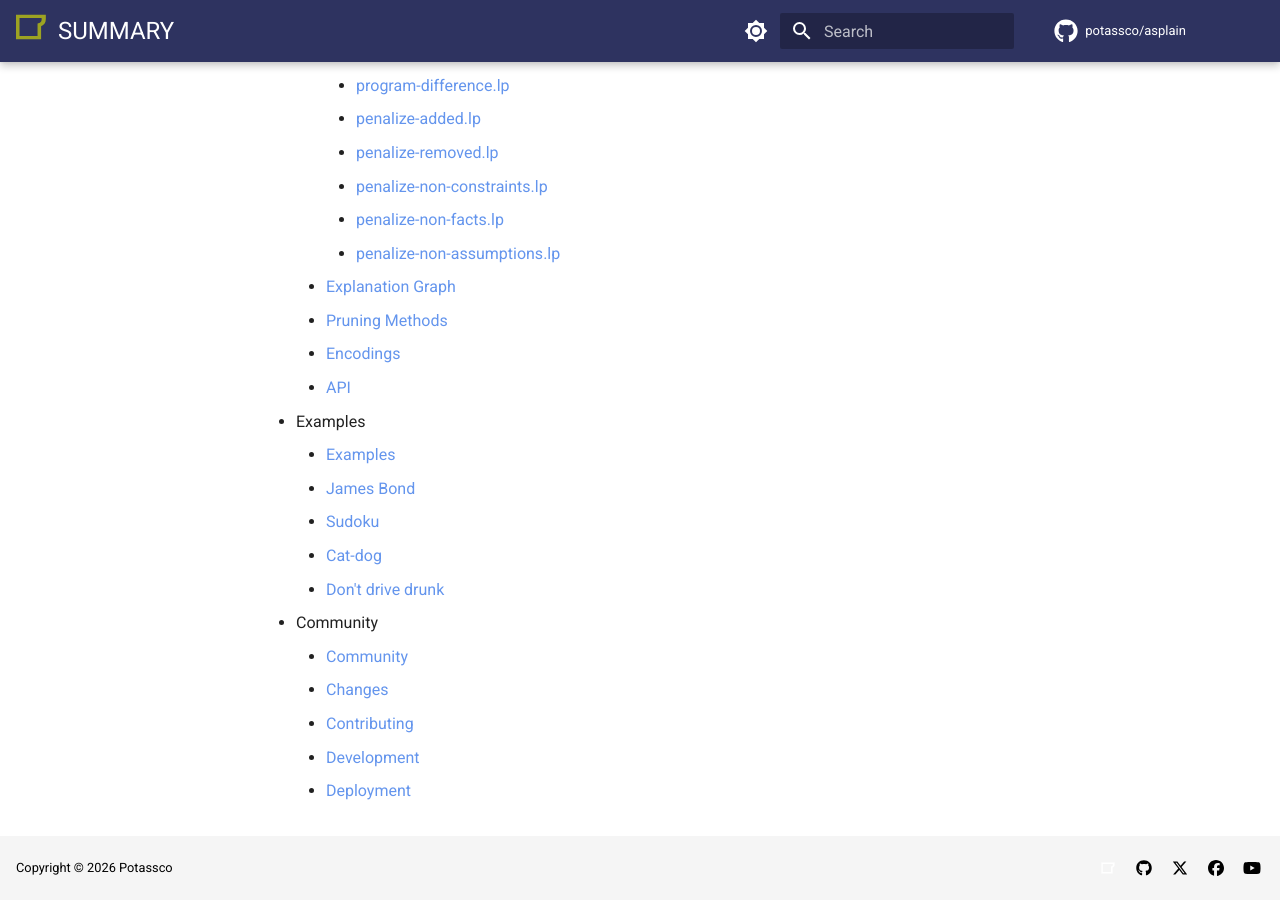
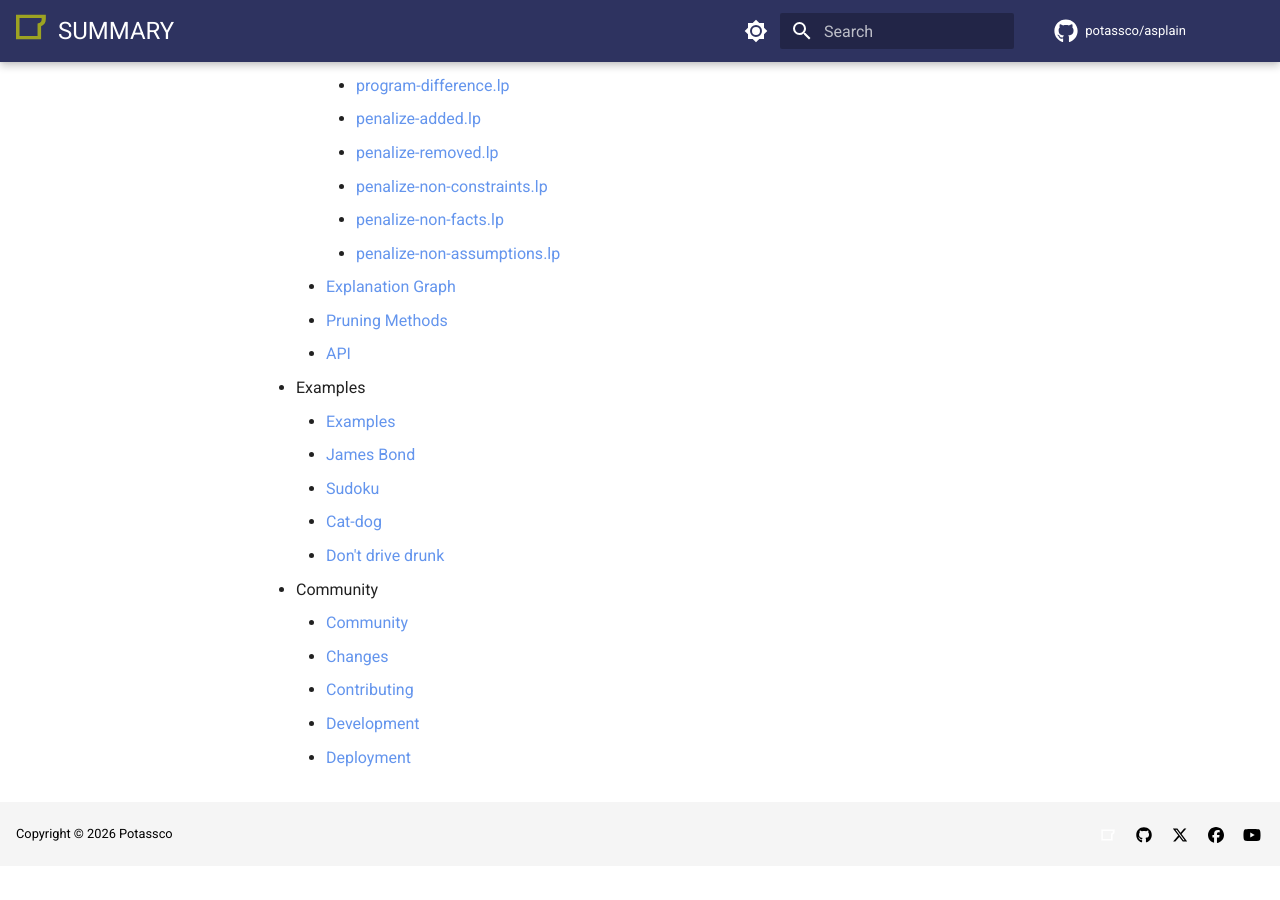
Before and after one commit to potassco/asplain, an MkDocs documentation site: the page built from docs/SUMMARY.md, in a window 1280 px wide and 900 px high, scrolled down 572 px. Built offline with MkDocs 1.6.1 and Material for MkDocs 9.7.7, drawn with Linux system fonts in a browser that asks for light colours; comment, search, counter and statistics services are not loaded; after the commit the page ends 1438 px from its top, so only the background shows below that.

Commit message:
Removed encoding

```diff
--- a/docs/SUMMARY.md
+++ b/docs/SUMMARY.md
@@ -18,7 +18,6 @@
         * [penalize-non-assumptions.lp](reference/preferences/penalize-non-assumptions.md)
     * [Explanation Graph](reference/explanation-graph.md)
     * [Pruning Methods](reference/pruning.md)
-    * [Encodings](reference/encodings/index.md)
     * [API](reference/api/index.md)
 * Examples
     * [Examples](examples/index.md)
```
